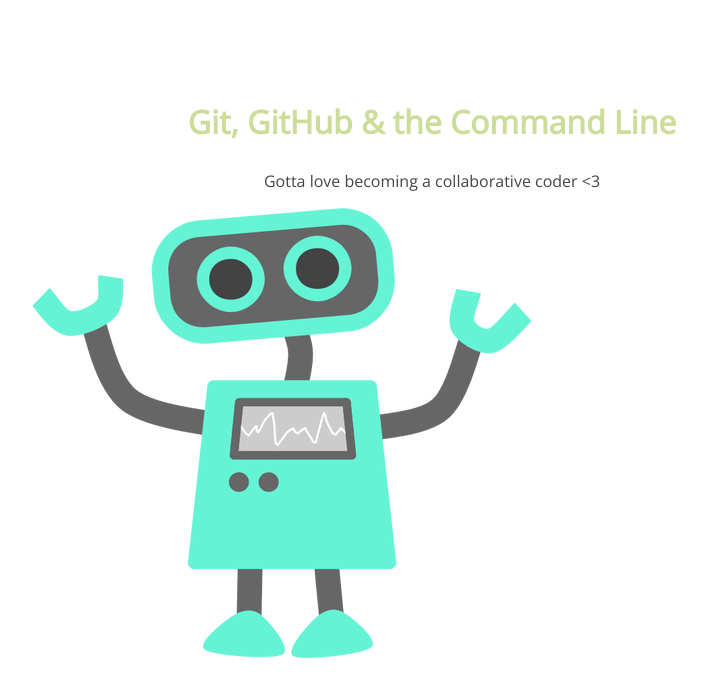
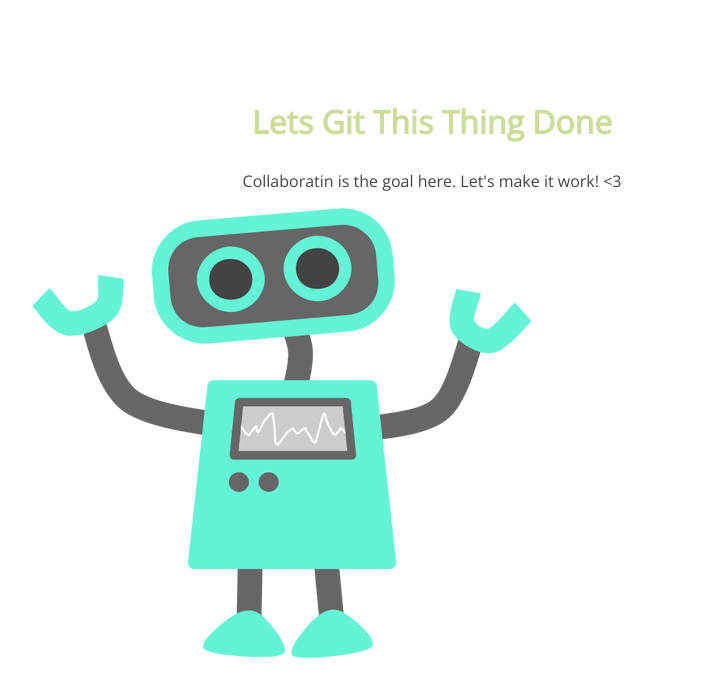
Before and after one commit to pineapple-picker/105-project, a plain HTML site: page index.html in a window 1280 px wide. Shown: the whole page, without its empty margins (208-915 px from the left). Drawn offline with nearby package versions, Linux system fonts and the light colour scheme.

Commit message:
Header and Paragraph edit

```diff
--- a/index.html
+++ b/index.html
@@ -8,8 +8,8 @@
 </head>
 <body>
 	<section>
-		<h1>Git, GitHub & the Command Line</h1>
-		<p>Gotta love becoming a collaborative coder <3</p>
+		<h1>Lets Git This Thing Done</h1>
+		<p>Collaboratin is the goal here. Let's make it work! <3</p>
 		<img src="img/happy-blue-robot.png">
 	</section>
 </body>
```
Also changed, not shown: 1 other file.
